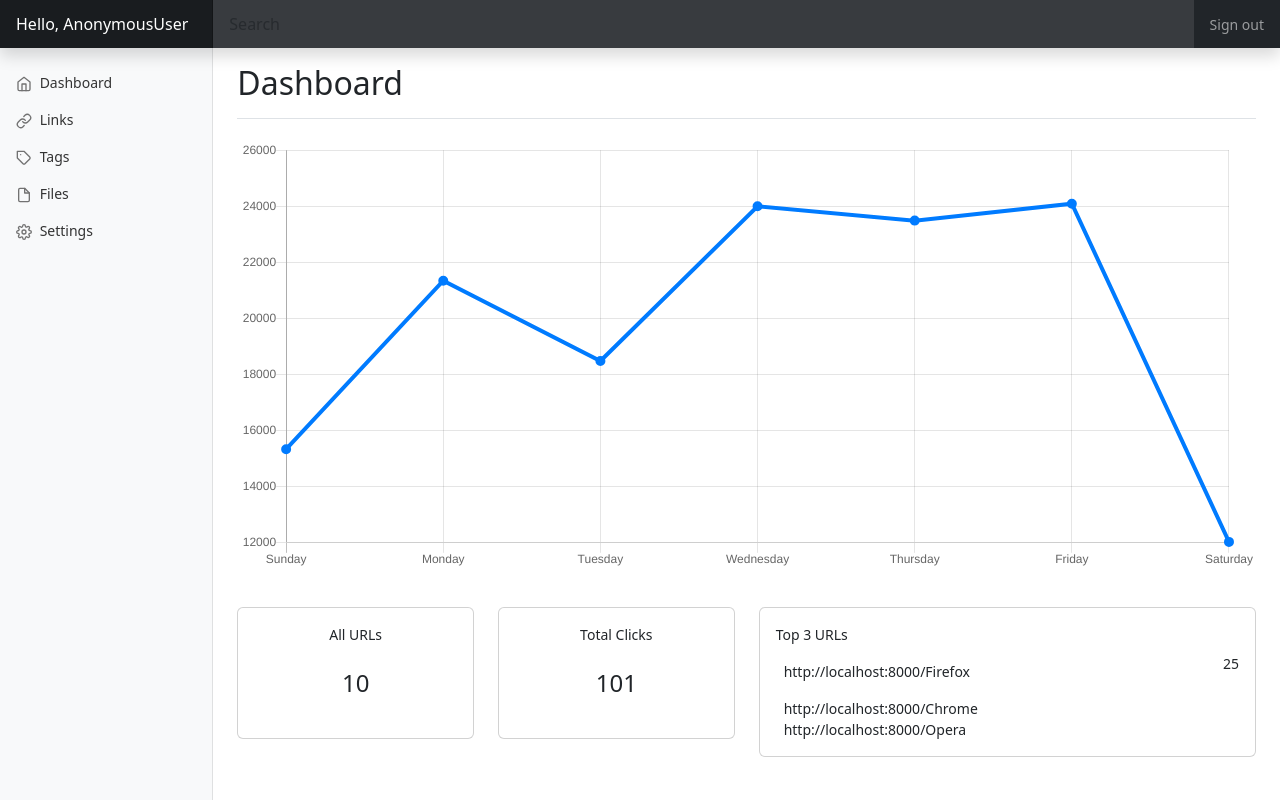
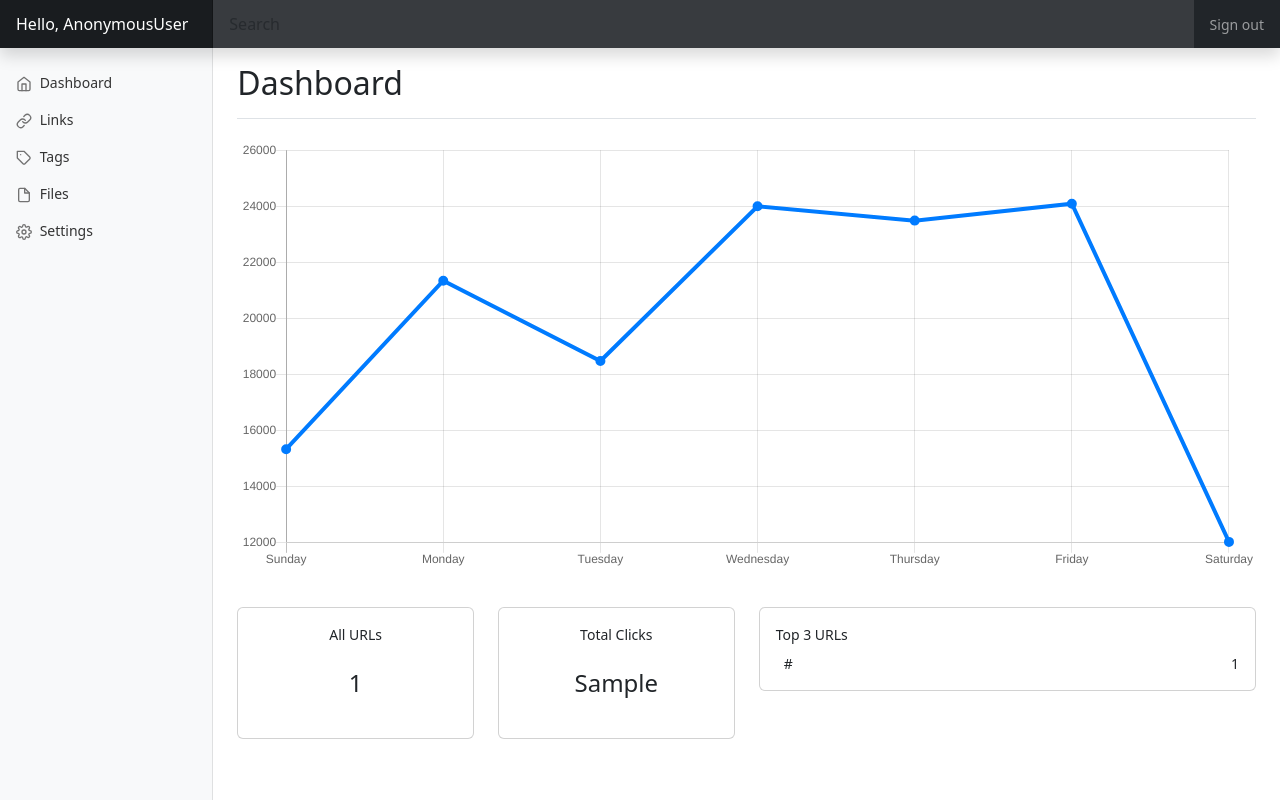
Before and after one commit to Aby-Sebastian/Shortly, a Django app: template app/templates/dashboard/dashboard.html in a window 1280 px wide. Run offline with Django 4.2, Linux system fonts and the light colour scheme; the template is opened without the code that fills it: most values are stand-ins (such as "Sample title", 1, 10 or a date in 2020); some libraries are stand-ins or nearby versions.

Commit message:
listing top 3 urls and total clicks added

```diff
--- a/app/templates/components/pageAnalytics.html
+++ b/app/templates/components/pageAnalytics.html
@@ -43,7 +43,7 @@
           </div>
 
             <div id="shorturl{{link.id}}">
-              {% url 'index' %}{{link.short_url}}
+              {% url 'index' %}{{link.short_url|safe|escape}}
 
             </div>
             <script type="text/javascript">
--- a/app/templates/dashboard/dashboard.html
+++ b/app/templates/dashboard/dashboard.html
@@ -69,7 +69,7 @@
           <div class="card">
             <div class="card-body">
               <div class="card-title text-center">All URLs</div>
-              <p class="p-3 mb-2 h4 text-center">10</p>
+              <p class="p-3 mb-2 h4 text-center">{{l_user.count}}</p>
             </div>
           </div>
         </div>
@@ -77,7 +77,7 @@
           <div class="card">
             <div class="card-body">
               <div class="card-title text-center">Total Clicks</div>
-              <p class="p-3 mb-2 h4 text-center">101</p>
+              <p class="p-3 mb-2 h4 text-center">{{l_all}}</p>
             </div>
           </div>
         </div>
@@ -86,11 +86,20 @@
 
             <div class="card-body">
               <div class="card-title">Top 3 URLs</div>
-              <div class="d-flex justify-content-between">
-              <a href="#" class="p-2 mb-2 text-dark text-decoration-none">http://localhost:8000/Firefox</a>25</div>
-              <a href="#" class="p-2 mb-2 text-dark text-decoration-none">http://localhost:8000/Chrome</a><br>
-              <a href="#" class="p-2 mb-2 text-dark text-decoration-none">http://localhost:8000/Opera</a>
-            </div>
+              <!-- <div class="d-flex justify-content-between"> -->
+                {% for link in top_3 %}
+
+                <div class="row">
+                  <div class="col-11">
+              <a href="{% url 'test_links' %}#card{{link.id}}" class="p-2 mb-2 text-dark text-decoration-none">{{link.url}}</a>
+              </div>
+              <div class="col text-end">{{link.total_clicks}}
+            <!-- </div> -->
+          </div>
+        </div>
+        {% endfor %}
+
+</div>
           </div>
         </div>
       </div>
```
